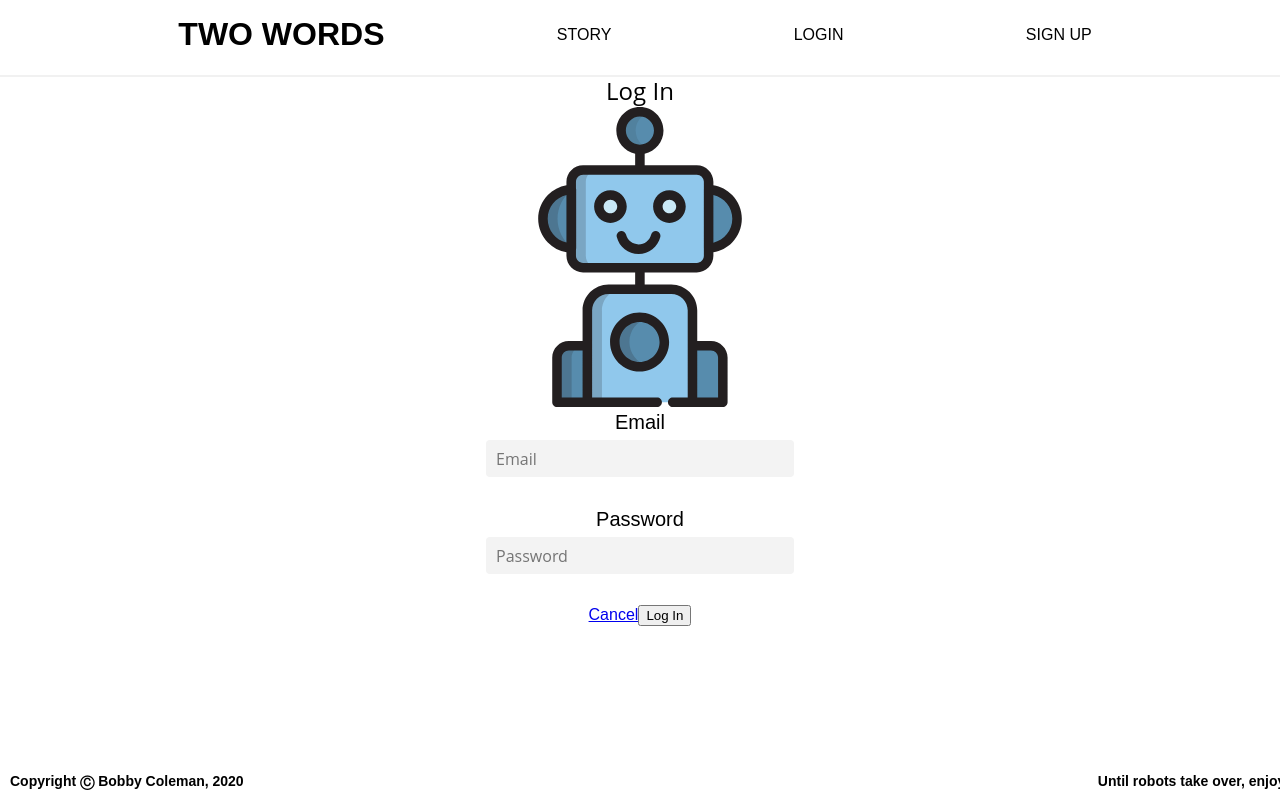
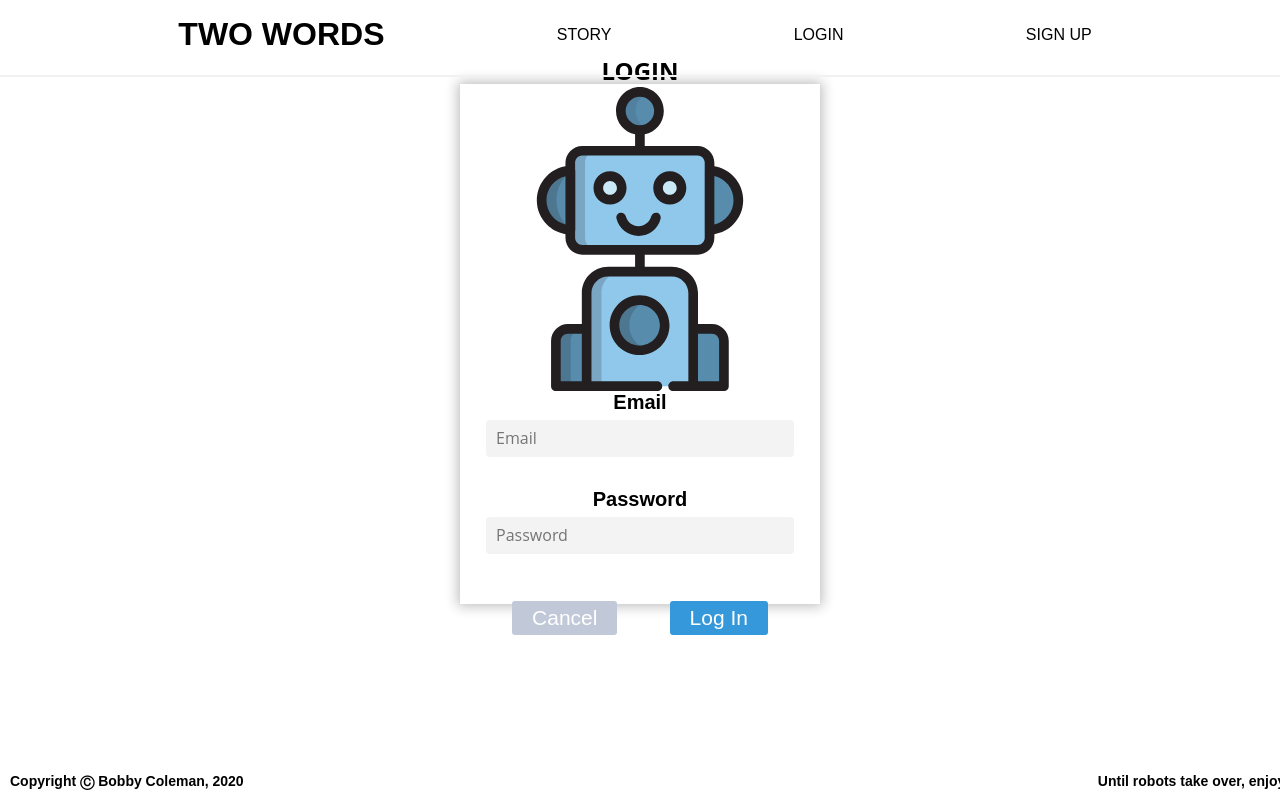
Before and after one commit to Bobby-Coleman/TwoWords, a React (Create React App) app: page /login in a window 1280 px wide. Built offline with nearby package versions, Linux system fonts and the light colour scheme.

Commit message:
Style login page, close to done

```diff
--- a/src/pages3/App/App.css
+++ b/src/pages3/App/App.css
@@ -18,3 +18,32 @@ footer {
 .App-main {
   margin-top: 74px;
 }
+
+
+.btn, .btn-cancel {
+  font-size: 21px;
+  padding: 5px 20px;
+  border: 0;
+  background-color: #3498db;
+  color: #fff;
+  border-radius: 3px;
+  transition: all 250ms ease-in-out;
+  cursor: pointer;
+}
+
+.btn:hover {
+  background-color: #2386c8;
+}
+
+.btn, .btn-cancel:focus {
+  outline: none;
+}
+
+.btn-cancel {
+  background-color: #c1c9d8;
+  text-decoration: none;
+}
+
+.btn-cancel:hover {
+  background-color: #b4bac5;
+}
--- a/src/pages3/App/App.js
+++ b/src/pages3/App/App.js
@@ -68,6 +68,7 @@ class App extends Component {
            <Route path="/" exact component={Home} />
            <Route path="/notebook" exact component={Notebook} />
            <Route path="/about" exact component={About} />
+           <div className="register">
            <Route exact path='/login' render={({ history }) =>
               <LoginPage
                 history={history}
@@ -80,6 +81,7 @@ class App extends Component {
                 handleSignupOrLogin={this.handleSignupOrLogin}
               />
             }/>
+           </div>
          </main>
        <footer>
            Copyright Ⓒ Bobby Coleman, 2020
--- a/src/pages3/LoginPage/LoginPage.css
+++ b/src/pages3/LoginPage/LoginPage.css
@@ -1,13 +1,30 @@
+.register {
+    display: flex;
+    justify-content: center;
+}
+
 .form-container {
     background-color: f1f1f1;
     width: 100%;
     display: flex;
     flex-direction: column;
     align-items: center;
+    justify-content: center;
+}
+
+.box-shadow {
+    box-shadow: 0px 0px 12px 2px rgba(15, 15, 15, 0.281);
+    padding: 20px;
+    width: 20em;
+    height: 30em;
+    display: flex;
+    justify-content: center;
+    margin-top: 10px;
 }
 
 .form-header {
     font-size: 24px;
+    font-weight: 700;
     font-family: "Open Sans", sans-serif;
 }
 
@@ -34,6 +51,7 @@ img {
 
 label {
     font-size: 20px;
+    font-weight: 600;
 }
 
 input {
@@ -54,3 +72,10 @@ input:focus {
     outline: none;
     box-shadow: 0px 0px 12px 0.8px #3474dbb2;
 }
+
+.form-links {
+    margin-top: 1em;
+    display: flex;
+    flex-direction: row;
+    justify-content: space-around;
+}
--- a/src/pages3/LoginPage/LoginPage.js
+++ b/src/pages3/LoginPage/LoginPage.js
@@ -30,14 +30,15 @@ class LoginPage extends Component {
 
     render() {
         return (
+          <div className="box-shadow">
             <div className="form-container">
-                <div className="form-header">Log In</div>
+                <div className="form-header">LOGIN</div>
                 <div className="robot-img">
                     <img src={RobotImg} alt="Robot"/>
                 </div>
                 <form onSubmit={this.handleSubmit}>
                     <div className='form-login'>
-                        <div>
+                        <div className='form-group'>
                             <label htmlFor="Email">Email</label>
                             <input
                                 className='form-line'
@@ -48,7 +49,7 @@ class LoginPage extends Component {
                                 onChange={this.handleChange}
                             />
                         </div>
-                        <div>
+                        <div className='form-group'>
                             <label htmlFor="password">Password</label>
                             <input
                                 className='form-line'
@@ -60,12 +61,13 @@ class LoginPage extends Component {
                             />
                         </div>
                         <div className='form-links'>
-                            <Link to='/'>Cancel</Link>
-                            <button>Log In</button>
+                            <Link className="btn-cancel" to='/'>Cancel</Link>
+                            <button className="btn">Log In</button>
                         </div>
                     </div>
                 </form>
             </div>
+          </div>
         )
     }
 }
```
